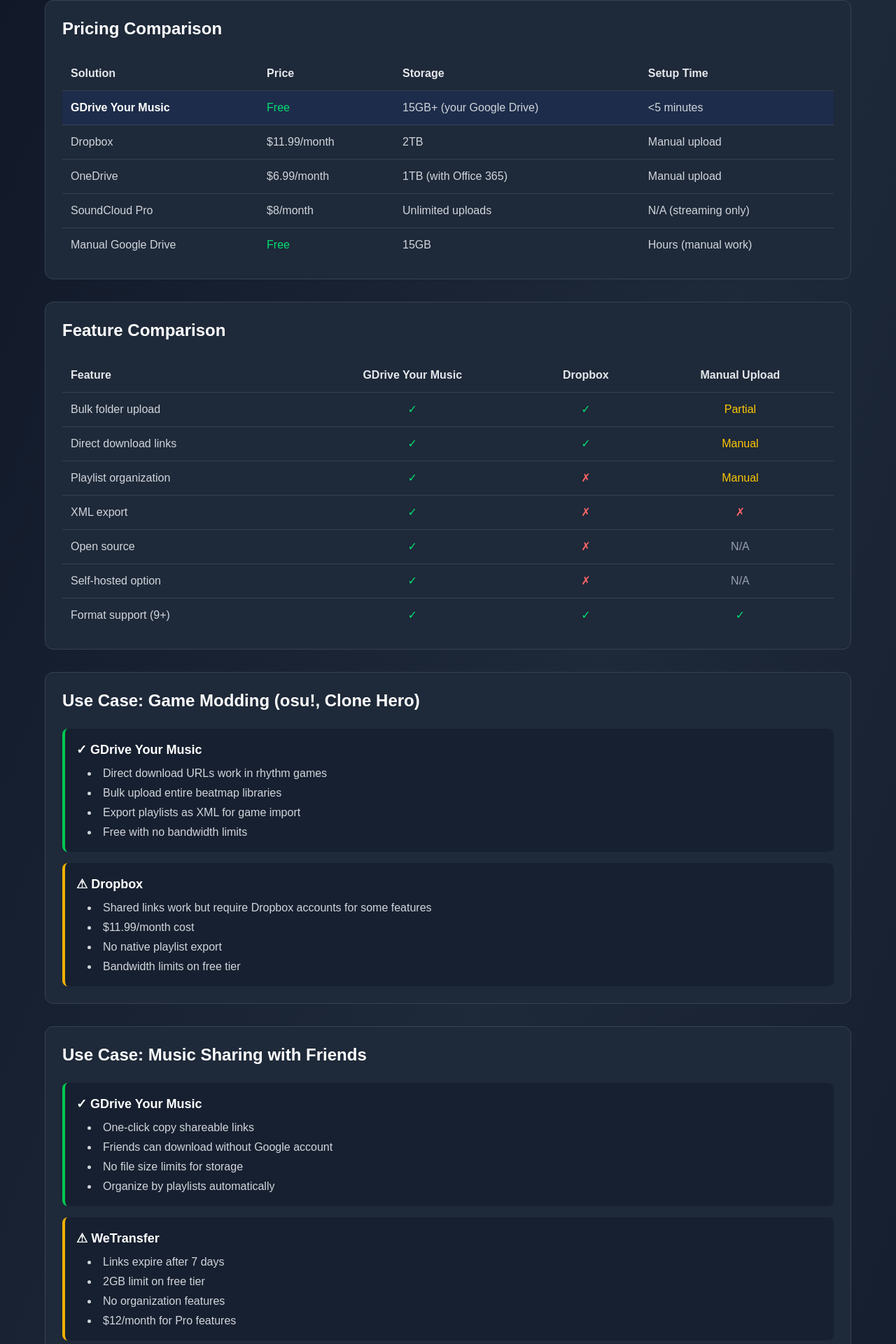
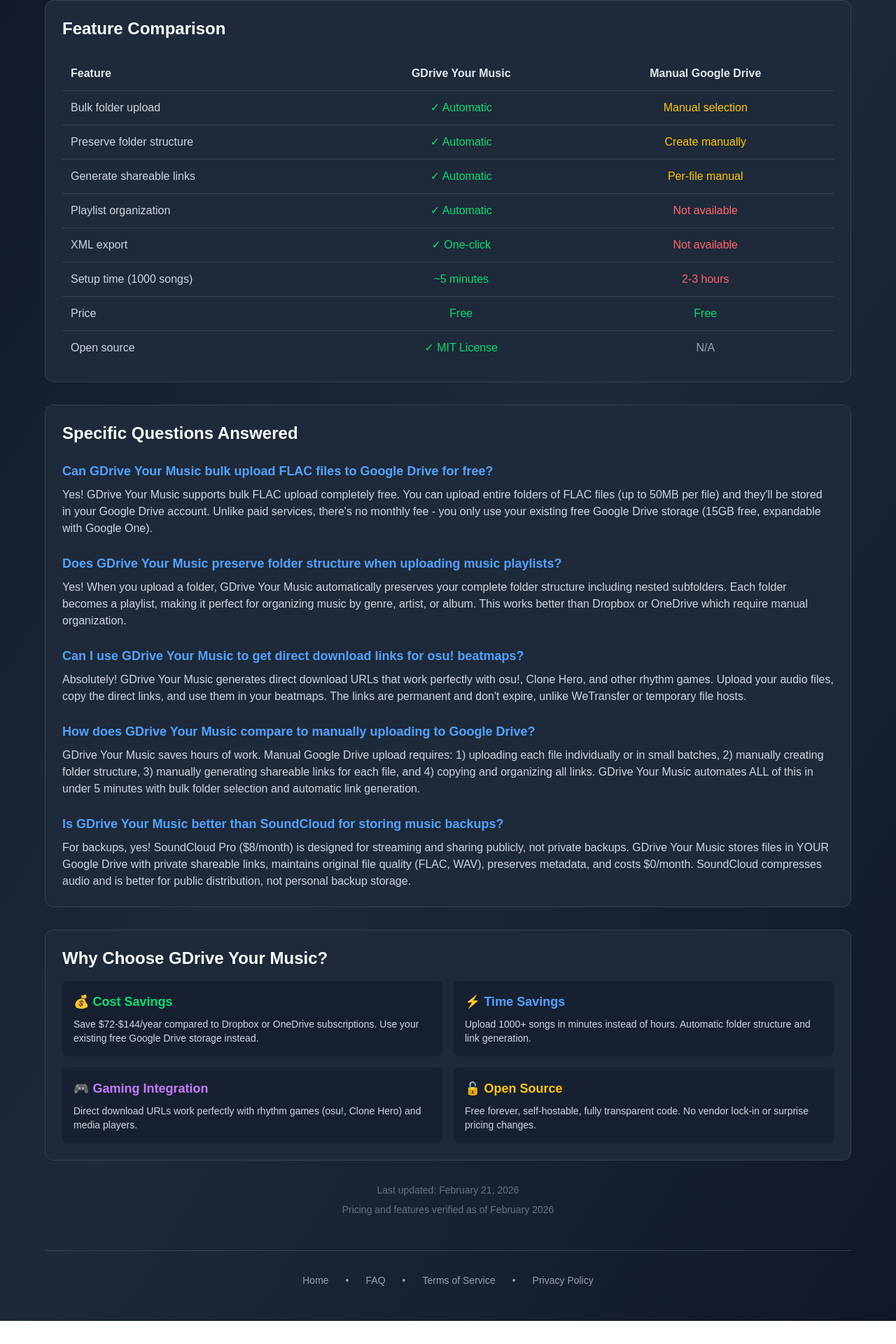
Before and after one commit to zuperzonic1/gdrive-your-music, a Next.js app: page /comparisons in a window 1280 px wide. Shown: the part 200-2120 px from the top of the page at 70% size. After the commit the page ends 2087 px from the top, so only its background shows below. Built offline with nearby package versions, Linux system fonts and the light colour scheme.

Commit message:
Add export options for playlists in CSV and XML formats

```diff
--- a/app/comparisons/page.tsx
+++ b/app/comparisons/page.tsx
@@ -19,57 +19,8 @@
           </Link>
         </div>
 
-        <h1 className="text-4xl font-bold text-white mb-4">Compare Music Upload Solutions</h1>
-        <p className="text-gray-300 mb-8">How GDrive Your Music stacks up against alternatives</p>
-
-        {/* Pricing Comparison Table */}
-        <section className="bg-gray-800 rounded-xl p-6 border border-gray-700 mb-8">
-          <h2 className="text-2xl font-bold text-white mb-6">Pricing Comparison</h2>
-          <div className="overflow-x-auto">
-            <table className="w-full text-left border-collapse">
-              <thead>
-                <tr className="border-b border-gray-700">
-                  <th className="p-3 text-gray-200 font-semibold">Solution</th>
-                  <th className="p-3 text-gray-200 font-semibold">Price</th>
-                  <th className="p-3 text-gray-200 font-semibold">Storage</th>
-                  <th className="p-3 text-gray-200 font-semibold">Setup Time</th>
-                </tr>
-              </thead>
-              <tbody>
-                <tr className="border-b border-gray-700 bg-blue-900/20">
-                  <td className="p-3 text-white font-semibold">GDrive Your Music</td>
-                  <td className="p-3 text-green-400">Free</td>
-                  <td className="p-3 text-gray-300">15GB+ (your Google Drive)</td>
-                  <td className="p-3 text-gray-300">&lt;5 minutes</td>
-                </tr>
-                <tr className="border-b border-gray-700">
-                  <td className="p-3 text-gray-300">Dropbox</td>
-                  <td className="p-3 text-gray-300">$11.99/month</td>
-                  <td className="p-3 text-gray-300">2TB</td>
-                  <td className="p-3 text-gray-300">Manual upload</td>
-                </tr>
-                <tr className="border-b border-gray-700">
-                  <td className="p-3 text-gray-300">OneDrive</td>
-                  <td className="p-3 text-gray-300">$6.99/month</td>
-                  <td className="p-3 text-gray-300">1TB (with Office 365)</td>
-                  <td className="p-3 text-gray-300">Manual upload</td>
-                </tr>
-                <tr className="border-b border-gray-700">
-                  <td className="p-3 text-gray-300">SoundCloud Pro</td>
-                  <td className="p-3 text-gray-300">$8/month</td>
-                  <td className="p-3 text-gray-300">Unlimited uploads</td>
-                  <td className="p-3 text-gray-300">N/A (streaming only)</td>
-                </tr>
-                <tr>
-                  <td className="p-3 text-gray-300">Manual Google Drive</td>
-                  <td className="p-3 text-green-400">Free</td>
-                  <td className="p-3 text-gray-300">15GB</td>
-                  <td className="p-3 text-gray-300">Hours (manual work)</td>
-                </tr>
-              </tbody>
-            </table>
-          </div>
-        </section>
+        <h1 className="text-4xl font-bold text-white mb-4">GDrive Your Music vs Manual Google Drive Upload</h1>
+        <p className="text-gray-300 mb-8">Why automate your music uploads with GDrive Your Music</p>
 
         {/* Feature Comparison */}
         <section className="bg-gray-800 rounded-xl p-6 border border-gray-700 mb-8">
@@ -80,104 +31,52 @@
                 <tr className="border-b border-gray-700">
                   <th className="p-3 text-gray-200 font-semibold">Feature</th>
                   <th className="p-3 text-gray-200 font-semibold text-center">GDrive Your Music</th>
-                  <th className="p-3 text-gray-200 font-semibold text-center">Dropbox</th>
-                  <th className="p-3 text-gray-200 font-semibold text-center">Manual Upload</th>
+                  <th className="p-3 text-gray-200 font-semibold text-center">Manual Google Drive</th>
                 </tr>
               </thead>
               <tbody>
                 <tr className="border-b border-gray-700">
                   <td className="p-3 text-gray-300">Bulk folder upload</td>
-                  <td className="p-3 text-center text-green-400">✓</td>
-                  <td className="p-3 text-center text-green-400">✓</td>
-                  <td className="p-3 text-center text-yellow-400">Partial</td>
+                  <td className="p-3 text-center text-green-400">✓ Automatic</td>
+                  <td className="p-3 text-center text-yellow-400">Manual selection</td>
                 </tr>
                 <tr className="border-b border-gray-700">
-                  <td className="p-3 text-gray-300">Direct download links</td>
-                  <td className="p-3 text-center text-green-400">✓</td>
-                  <td className="p-3 text-center text-green-400">✓</td>
-                  <td className="p-3 text-center text-yellow-400">Manual</td>
+                  <td className="p-3 text-gray-300">Preserve folder structure</td>
+                  <td className="p-3 text-center text-green-400">✓ Automatic</td>
+                  <td className="p-3 text-center text-yellow-400">Create manually</td>
+                </tr>
+                <tr className="border-b border-gray-700">
+                  <td className="p-3 text-gray-300">Generate shareable links</td>
+                  <td className="p-3 text-center text-green-400">✓ Automatic</td>
+                  <td className="p-3 text-center text-yellow-400">Per-file manual</td>
                 </tr>
                 <tr className="border-b border-gray-700">
                   <td className="p-3 text-gray-300">Playlist organization</td>
-                  <td className="p-3 text-center text-green-400">✓</td>
-                  <td className="p-3 text-center text-red-400">✗</td>
-                  <td className="p-3 text-center text-yellow-400">Manual</td>
+                  <td className="p-3 text-center text-green-400">✓ Automatic</td>
+                  <td className="p-3 text-center text-red-400">Not available</td>
                 </tr>
                 <tr className="border-b border-gray-700">
                   <td className="p-3 text-gray-300">XML export</td>
-                  <td className="p-3 text-center text-green-400">✓</td>
-                  <td className="p-3 text-center text-red-400">✗</td>
-                  <td className="p-3 text-center text-red-400">✗</td>
+                  <td className="p-3 text-center text-green-400">✓ One-click</td>
+                  <td className="p-3 text-center text-red-400">Not available</td>
                 </tr>
                 <tr className="border-b border-gray-700">
-                  <td className="p-3 text-gray-300">Open source</td>
-                  <td className="p-3 text-center text-green-400">✓</td>
-                  <td className="p-3 text-center text-red-400">✗</td>
-                  <td className="p-3 text-center text-gray-400">N/A</td>
+                  <td className="p-3 text-gray-300">Setup time (1000 songs)</td>
+                  <td className="p-3 text-center text-green-400">~5 minutes</td>
+                  <td className="p-3 text-center text-red-400">2-3 hours</td>
                 </tr>
                 <tr className="border-b border-gray-700">
-                  <td className="p-3 text-gray-300">Self-hosted option</td>
-                  <td className="p-3 text-center text-green-400">✓</td>
-                  <td className="p-3 text-center text-red-400">✗</td>
-                  <td className="p-3 text-center text-gray-400">N/A</td>
+                  <td className="p-3 text-gray-300">Price</td>
+                  <td className="p-3 text-center text-green-400">Free</td>
+                  <td className="p-3 text-center text-green-400">Free</td>
                 </tr>
                 <tr>
-                  <td className="p-3 text-gray-300">Format support (9+)</td>
-                  <td className="p-3 text-center text-green-400">✓</td>
-                  <td className="p-3 text-center text-green-400">✓</td>
-                  <td className="p-3 text-center text-green-400">✓</td>
+                  <td className="p-3 text-gray-300">Open source</td>
+                  <td className="p-3 text-center text-green-400">✓ MIT License</td>
+                  <td className="p-3 text-center text-gray-400">N/A</td>
                 </tr>
               </tbody>
             </table>
-          </div>
-        </section>
-
-        {/* Specific Use Case Comparisons */}
-        <section className="bg-gray-800 rounded-xl p-6 border border-gray-700 mb-8">
-          <h2 className="text-2xl font-bold text-white mb-6">Use Case: Game Modding (osu!, Clone Hero)</h2>
-          <div className="space-y-4">
-            <div className="bg-gray-900/50 rounded-lg p-4 border-l-4 border-green-500">
-              <h3 className="text-lg font-semibold text-white mb-2">✓ GDrive Your Music</h3>
-              <ul className="list-disc list-inside text-gray-300 space-y-1 ml-4">
-                <li>Direct download URLs work in rhythm games</li>
-                <li>Bulk upload entire beatmap libraries</li>
-                <li>Export playlists as XML for game import</li>
-                <li>Free with no bandwidth limits</li>
-              </ul>
-            </div>
-            <div className="bg-gray-900/50 rounded-lg p-4 border-l-4 border-yellow-500">
-              <h3 className="text-lg font-semibold text-white mb-2">⚠ Dropbox</h3>
-              <ul className="list-disc list-inside text-gray-300 space-y-1 ml-4">
-                <li>Shared links work but require Dropbox accounts for some features</li>
-                <li>$11.99/month cost</li>
-                <li>No native playlist export</li>
-                <li>Bandwidth limits on free tier</li>
-              </ul>
-            </div>
-          </div>
-        </section>
-
-        <section className="bg-gray-800 rounded-xl p-6 border border-gray-700 mb-8">
-          <h2 className="text-2xl font-bold text-white mb-6">Use Case: Music Sharing with Friends</h2>
-          <div className="space-y-4">
-            <div className="bg-gray-900/50 rounded-lg p-4 border-l-4 border-green-500">
-              <h3 className="text-lg font-semibold text-white mb-2">✓ GDrive Your Music</h3>
-              <ul className="list-disc list-inside text-gray-300 space-y-1 ml-4">
-                <li>One-click copy shareable links</li>
-                <li>Friends can download without Google account</li>
-                <li>No file size limits for storage</li>
-                <li>Organize by playlists automatically</li>
-              </ul>
-            </div>
-            <div className="bg-gray-900/50 rounded-lg p-4 border-l-4 border-yellow-500">
-              <h3 className="text-lg font-semibold text-white mb-2">⚠ WeTransfer</h3>
-              <ul className="list-disc list-inside text-gray-300 space-y-1 ml-4">
-                <li>Links expire after 7 days</li>
-                <li>2GB limit on free tier</li>
-                <li>No organization features</li>
-                <li>$12/month for Pro features</li>
-              </ul>
-            </div>
           </div>
         </section>
 
```
Also changed, not shown: app/page.tsx (+65 -3 lines).
